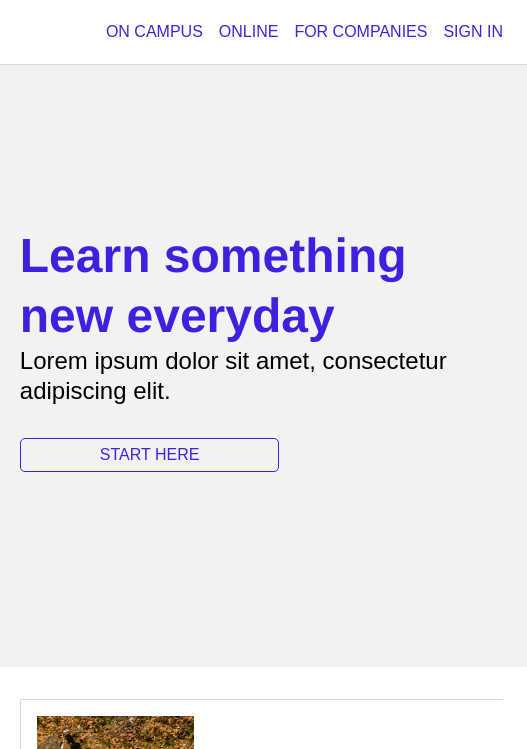
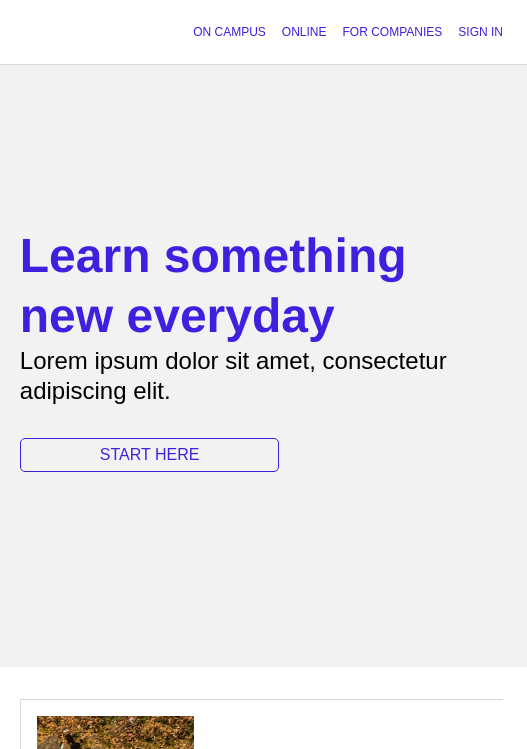
Before and after one commit to Keyro10bit/Capstone-Project_ColmarAcademy, a plain HTML site: page index.html in a window 1280 px wide. Shown: the top 749 px of the page, 753-1280 px from the left. Drawn offline with Linux system fonts and the light colour scheme; a web font is replaced by a local one.

Commit message:
minor breakpoint fixes

```diff
--- a/resources/css/style.css
+++ b/resources/css/style.css
@@ -204,6 +204,7 @@ nav li {
   margin-left: 1rem;
   height: 100%;
   text-transform: uppercase;
+  font-size: .75rem
 }
 
 nav a:hover {
```
